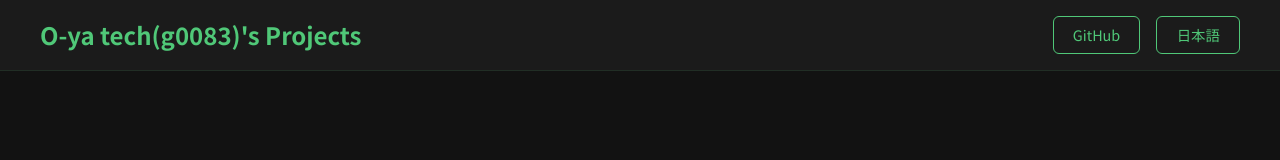
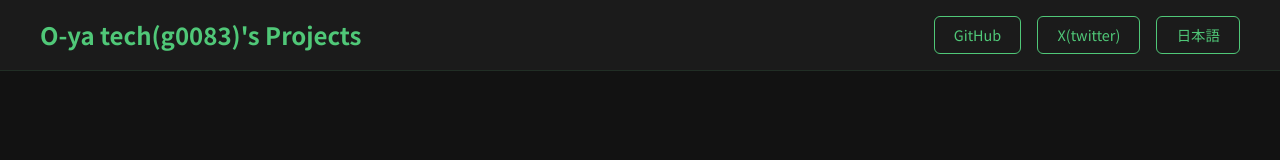
Before and after one commit to g0083/g0083.github.io, a plain HTML site: page index.html in a window 1280 px wide. Shown: the top 160 px of the page. Drawn offline with Linux system fonts and the light colour scheme.

Commit message:
Add files via upload

```diff
--- a/index.html
+++ b/index.html
@@ -6,6 +6,7 @@
     <meta name="viewport" content="width=device-width, initial-scale=1.0">
     <title>O-ya tech(g0083)'s Projects</title>
     <link rel="stylesheet" href="style.css">
+    <link rel="icon" href="icon.png">
 
     <!-- AdSense Code -->
     <script async src="https://pagead2.googlesyndication.com/pagead/js/adsbygoogle.js?client=ca-pub-9543327719024469"
@@ -27,6 +28,9 @@
                 <a href="https://github.com/g0083" target="_blank" rel="noopener noreferrer"
                     class="btn-secondary btn-github">
                     GitHub
+                </a>
+                <a href="https://x.com/ooyatech" target="_blank" rel="noopener noreferrer" class="btn-secondary btn-x">
+                    X(twitter)
                 </a>
                 <button id="lang-toggle" class="btn-secondary">
                     <span class="text-jp">English</span>
```
